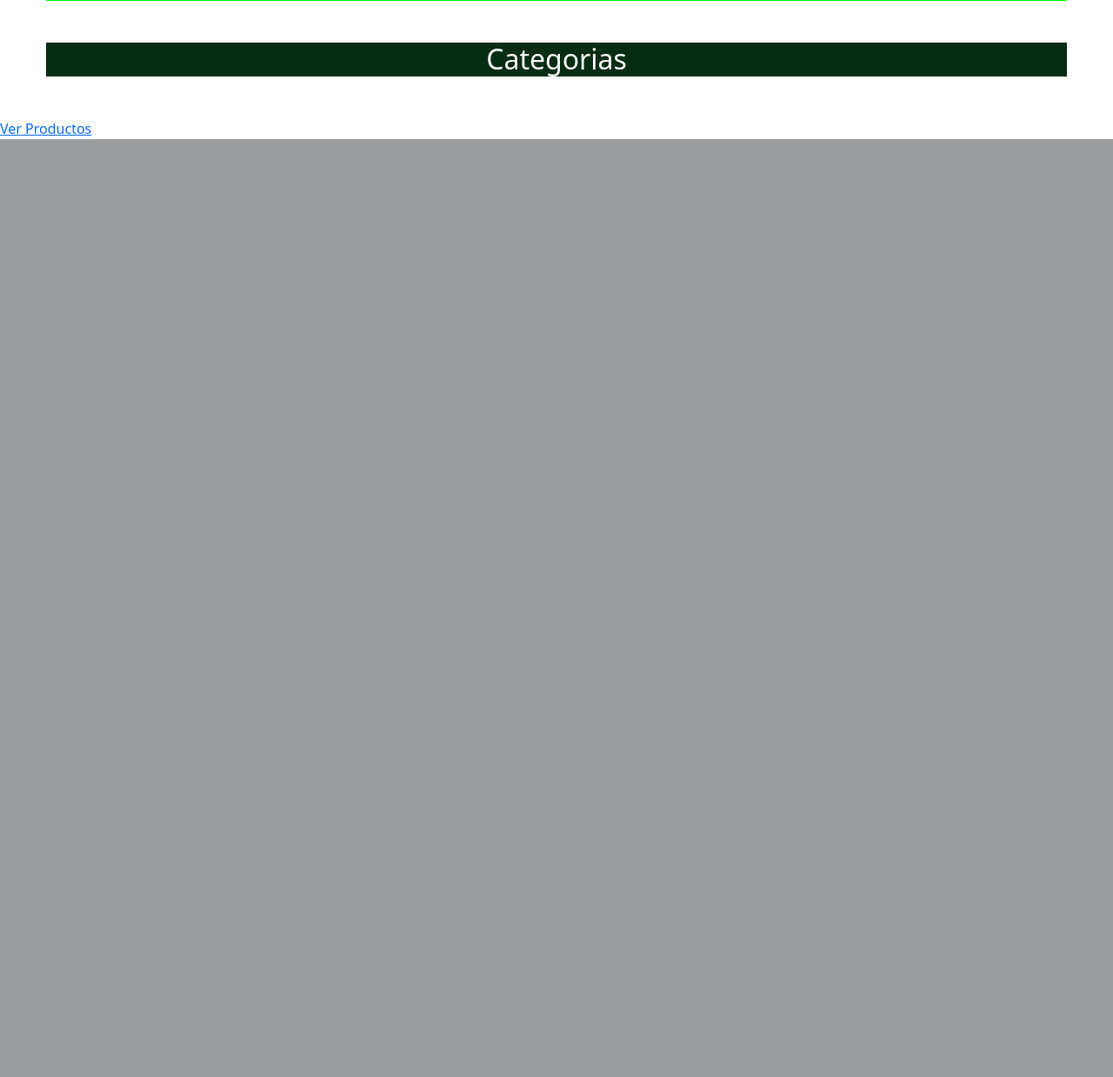
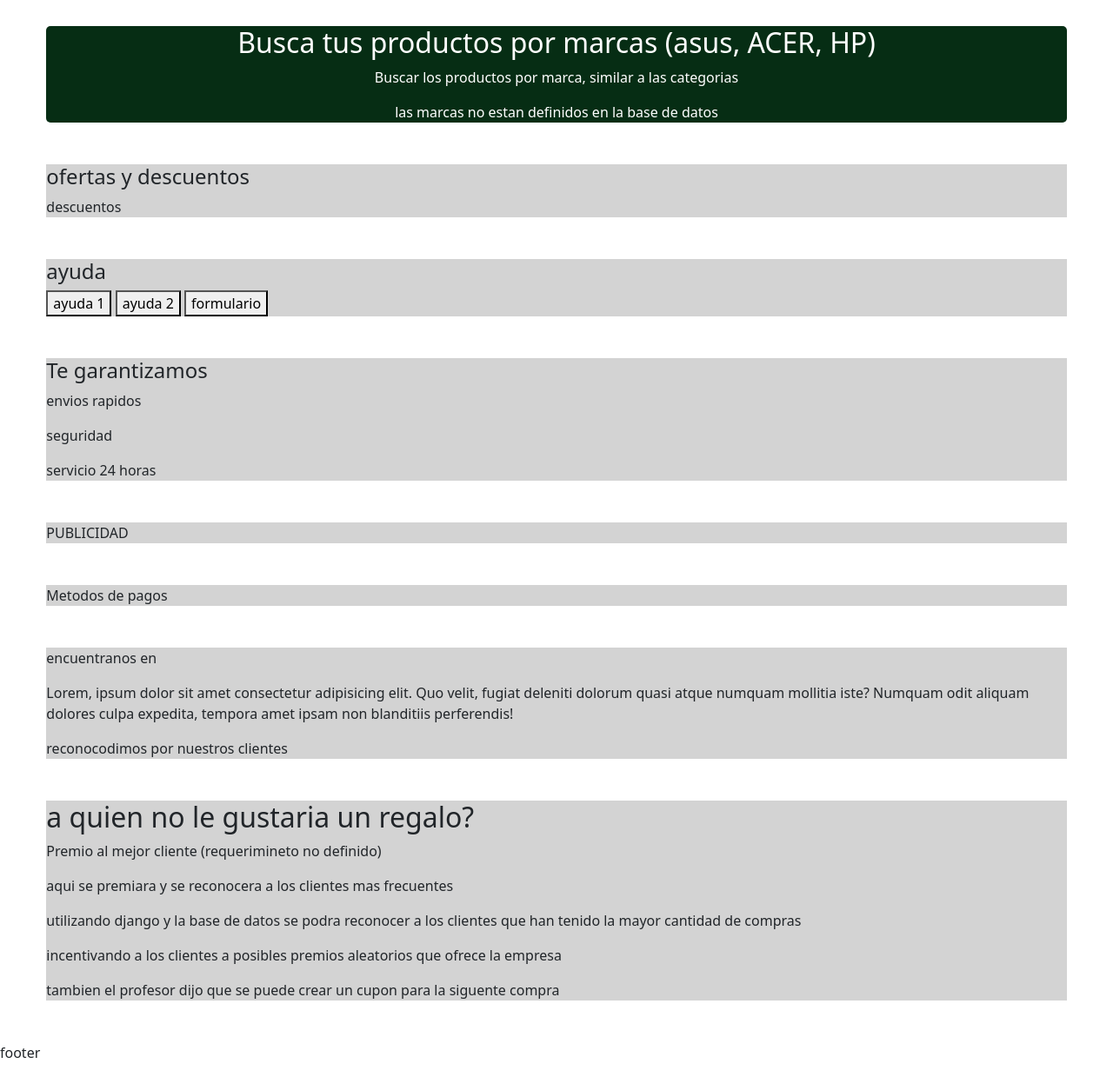
Before and after one commit to BrandonLCC/PcMax, a Django app: page / in a window 1280 px wide. Shown: the part 1269-2508 px from the top of the page at 87% size. Before the commit the page ends 1429 px from the top, so only its background shows below. Run offline with Django 4.2, Linux system fonts and the light colour scheme; some libraries are stand-ins or nearby versions; some web fonts are replaced.

Commit message:
Segundo commit, clases

```diff
--- a/PcMax/store/static/css/style.css
+++ /dev/null
@@ -1,35 +0,0 @@
-.navbar {
-    background-color:  #ff9a02;
-    color: white;
-}
-
-.carousel {
-
-}
-
-.nav-link {
-    color: white;
-}
-
-
-h1 {
-    color: #ffffff;
-    text-shadow: 0px 0px 10px #02ff02;
-
-}
-
-.container-presentacion {
-    background-color: #02ff02;
-    text-align: center;
-    color: white;
-
-}
-
-.container-categorias {
-    background-color: rgb(6, 45, 20);
-    text-align: center;
-    color: white;
-}
-.p-stock {
-
-}
--- /dev/null
+++ b/PcMax/store/static/css/stylei.css
@@ -0,0 +1,130 @@
+:root {
+    --color-blanco: #ffffff;
+    --color-1-empresa: #02ff02;
+}
+
+.navbar {
+    position: absolute;
+    width: 100%;
+    z-index: 1;
+}
+
+.navbar-nav {
+    display: flex;
+    /*ayudara a centrar los links */
+    width: 100%;
+    justify-content: center;
+    align-items: center;
+
+}
+
+.nav-link {
+    padding: 10px;
+    color: var(--color-blanco);
+
+}
+
+/* link de Pcmax */
+.navbar-brand {
+    font-weight: 550;
+    color: var(--color-blanco);
+
+}
+
+.nav-link:hover, .navbar-brand:hover {
+    background-color: #02ff020f;
+    color: var(--color-1-empresa);
+    border-radius: 10px;
+    animation-delay: 2s;
+    cursor: default;
+}
+
+/* input */
+.form-control {
+    margin-left: auto;
+    background-color: #15c01500;
+    border-color: var(--color-1-empresa);
+    animation:  box-producto 5s ease forwards;
+    animation-iteration-count: infinite;
+    margin-left: 5px;
+}
+
+@keyframes box-producto {
+    0% {
+        border-color: var(--color-1-empresa);
+    }
+    50% {
+        border-color: #000000;
+    }
+    0% {
+        border-color: var(--color-1-empresa);
+    }
+}
+
+/* Boton buscar */
+.btn-buscar {
+    background: linear-gradient(85deg, #44ff44, #fff200); /* Doble color */
+    font-weight: 550;
+    color: var(--color-blanco);
+}
+
+.btn-buscar:hover {
+   box-shadow: 0px 0px 100px 2px #9cff8d;
+   animation-duration: 2s;
+   color: #175317;
+}
+
+/* fin navbar */
+/* Carrusel */
+.img-carrusel-carousel {
+    position: relative;
+    height: 640px;
+}
+
+
+h1 {
+    color:var(--color-blanco);
+    text-shadow: 0px 0px 10px --color-1-empresa;
+
+}
+
+.seccion-crear-cuenta {
+    background-color: #d3d3d3;
+}
+
+.container-presentacion {
+    background-color: var(--color-1-empresa);
+    text-align: center;
+    color: var(--color-blanco);
+    border-radius: 15px;
+
+
+}
+
+.container-categorias {
+    background-color: rgb(6, 45, 20);
+    text-align: center;
+    color: var(--color-blanco);
+    border-radius: 5px;
+}
+
+.titulo-div {
+
+}
+
+
+.links-categorias {
+    position: relative;
+    display: flex;
+
+}
+
+.texto-categoria {
+    position: absolute;
+    text-align: center;
+    background-color: darkblue;
+}
+
+.p-stock {
+
+}
--- a/PcMax/store/templates/index.html
+++ b/PcMax/store/templates/index.html
@@ -15,7 +15,7 @@
       {% bootstrap_css %}
       {% bootstrap_javascript %}
       <!-- CSS -->
-      <link rel="stylesheet" href="{% static 'css/style.css' %}">
+      <link rel="stylesheet" href="{% static 'css/stylei.css' %}">
 
 </head>
 <body>
@@ -36,15 +36,26 @@
               <li class="nav-item">
                 <a class="nav-link active" aria-disabled="true">Registro</a>
               </li>
+
               <!-- Lo ideal es que hayan varias categorias sin olvidar eso  -->
               <li class="nav-item">
                 <a class="nav-link" href="#">Categorias</a>
               </li>
+              <li class="nav-item">
+                <a class="nav-link active" aria-disabled="true">Ayuda</a>
+              </li>
+              <li class="nav-item">
+                <a class="nav-link active" aria-disabled="true">(icon carro)</a>
+              </li>
+              <li class="nav-item">
+                <a class="nav-link active" aria-disabled="true">historial</a>
+              </li>
+              <form class="from-buscar d-flex" role="search">
+                <input class="form-control me-2" type="search" placeholder="Buscar un Producto" aria-label="Search">
+                <button class="btn btn-buscar" type="submit">Buscar</button>
+              </form>
             </ul>
-            <form class="d-flex" role="search">
-              <input class="form-control me-2" type="search" placeholder="Search" aria-label="Search">
-              <button class="btn btn-outline-success" type="submit">Search</button>
-            </form>
+
           </div>
         </div>
       </nav>
@@ -66,31 +77,104 @@
     </div>
 
     <!--Fin Carrusel-->
+    <!--menu de opciones secundario -->
 
-    <section class="container-presentacion col-11 mx-auto my-5">
-      <div class ="p-4">
-        <h2>Presentacion</h2>
-      </div>
-      <div class="row">
-        <div class="col-6">
-          <p>Lorem ipsum dolor sit amet consectetur adipisicing elit. Voluptatem culpa explicabo aperiam quisquam neque, magnam a, ut cum, fugit illo quibusdam numquam ratione ipsum consequatur porro corrupti libero eum id.</p>
+    <section class="seccion-crear-cuenta col-11 mx-auto my-5 ">
+      <h4>olvides tu cuenta</h4>
+        <button>Inicio de sesion</button>
+        <button>Registro sesion</button>
+    </section>
+
+   <section class="seccion-crear-cuenta col-11 mx-auto my-5 ">
+    <h4>productos</h4>
+      <p>Lo ideal ojala sea tipo slider para deslizar y ver los productos</p>
+  </section>
+
+    <!--Seccion categorias-->
+    <section class="container-categorias col-11 mx-auto my-5">
+      <div>
+        <div class="titulo-div">
+          <h2>Productos por categorias</h2>
         </div>
-        <div class="col-6">
-          Lorem ipsum dolor sit amet consectetur adipisicing elit. Ex, impedit expedita quas consequuntur non consectetur ipsam iste autem quo explicabo porro odit, vero natus quibusdam. Totam quos quidem excepturi culpa?
+        <div class="links-categorias">
+          <a href="{% url 'lista_productos' %}">
+            <img src="{% static './images/HERO-OFICIAL.jpg '%}" class="col-12 card-img-categoria" alt="...">
+
+          </a>
+          <a class="link-a-catego" href="{% url 'lista_productos' %}">
+              <img src="{% static './images/HERO-OFICIAL.jpg '%}" class="col-12 card-img-categoria" alt="...">
+
+          </a>
+
+          <a href="{% url 'lista_productos' %}">
+            <img src="{% static './images/HERO-OFICIAL.jpg '%}" class="col-12 card-img-categoria" alt="...">
+          </a>
+          <div>
+
+          </div>
         </div>
       </div>
     </section>
 
+    <!--Seccion categorias-->
     <section class="container-categorias col-11 mx-auto my-5">
       <div>
-        <h2>Categorias</h2>
-      </div>
-
+        <div class="titulo-div">
+          <h2>Busca tus productos por marcas (asus, ACER, HP)</h2>
+        </div>
+        <p>Buscar los productos por marca, similar a las categorias</p>
+        <p>las marcas no estan definidos en la base de datos</p>
     </section>
-    <a href="{% url 'lista_productos' %}">Ver Productos</a>
 
 
+    <section class="seccion-crear-cuenta col-11 mx-auto my-5 ">
+      <h4>ofertas y descuentos</h4>
+        <p>descuentos</p>
+    </section>
 
+    <section class="seccion-crear-cuenta col-11 mx-auto my-5 ">
+      <h4>ayuda</h4>
+        <button>ayuda 1</button>
+        <button>ayuda 2</button>
+        <button>formulario</button>
+    </section>
+
+      <section class="seccion-crear-cuenta col-11 mx-auto my-5 ">
+        <h4>Te garantizamos</h4>
+          <p>envios rapidos</p>
+          <p>seguridad</p>
+          <p>servicio 24 horas</p>
+      </section>
+
+        <section class="seccion-crear-cuenta col-11 mx-auto my-5 ">
+          PUBLICIDAD
+        </section>
+
+        <section class="seccion-crear-cuenta col-11 mx-auto my-5 ">
+          Metodos de pagos
+        </section>
+
+        <section class="seccion-crear-cuenta col-11 mx-auto my-5 ">
+          <p>encuentranos en </p>
+          <p>Lorem, ipsum dolor sit amet consectetur adipisicing elit. Quo velit, fugiat deleniti dolorum quasi atque numquam mollitia iste? Numquam odit aliquam dolores culpa expedita, tempora amet ipsam non blanditiis perferendis!</p>
+          <p>reconocodimos por nuestros clientes</p>
+        </section>
+
+        <!-- REQUERIMIENTO NO DEFINIDO-->
+        <section class="seccion-crear-cuenta col-11 mx-auto my-5 ">
+          <h2>a quien no le gustaria un regalo?</h2>
+
+          <p>Premio al mejor cliente  (requerimineto no definido)</p>
+          <p>aqui se premiara y se reconocera a los clientes mas frecuentes</p>
+          <p>utilizando django y la base de datos se podra reconocer a los clientes que han tenido la mayor cantidad de compras</p>
+          <p>incentivando a los clientes a posibles premios aleatorios que ofrece la empresa</p>
+
+          <p>tambien el profesor dijo que se puede crear un cupon para la siguente compra</p>
+        </section>
+
+    <footer>
+      <p>footer</p>
+    </footer>
 
 
 </body>
```
Also changed, not shown: PcMax/store/static/images/logo-empresa.jpg (added), PcMax/store/static/images/publicidad-1.jpg (added), PcMax/store/static/images/publicidad-2.jpg (added).
